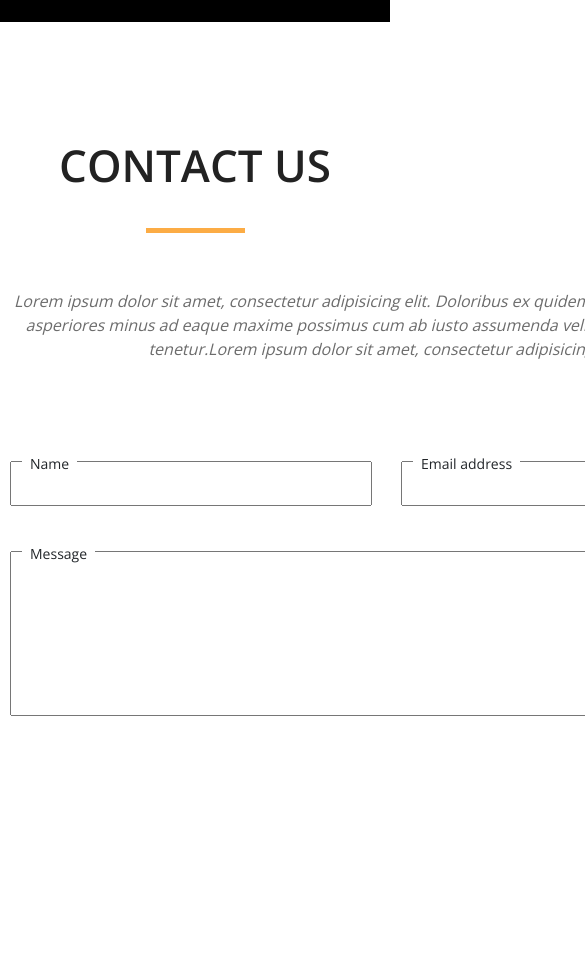
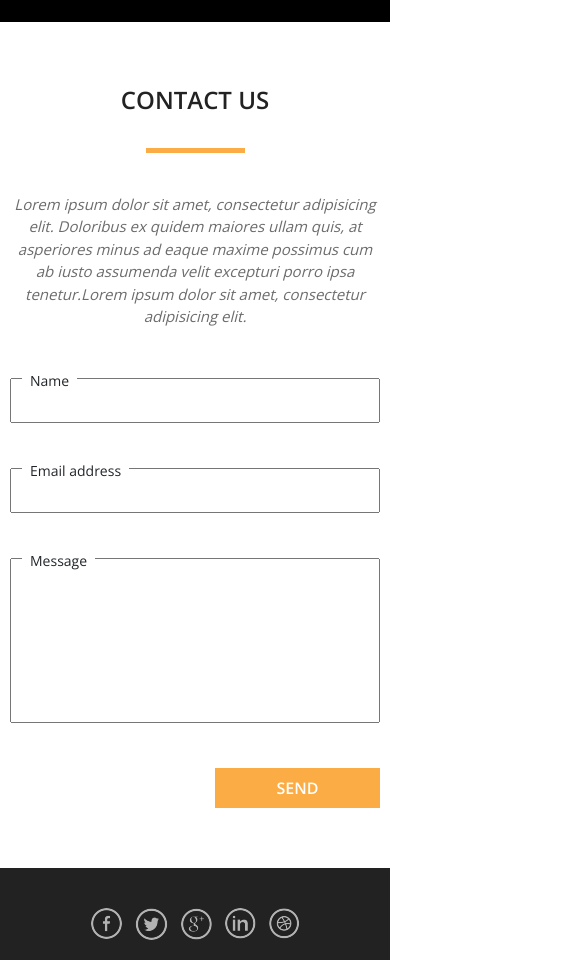
Before and after one commit to homie43/project_my_company, a website: page src/index.html in a window 390 px wide. Shown: the part 7540-8500 px from the top of the page, 585 px wide, since content can reach past the window. Before the commit the page ends 8451 px from the top, so only its background shows below. Drawn offline with nearby package versions, Linux system fonts and the light colour scheme; files that its build step writes are made by us from their sources.

Commit message:
adaptation section contacts and footer

```diff
--- a/src/index.html
+++ b/src/index.html
@@ -290,6 +290,28 @@
         </div>
     </section>
 
+    <footer class="footer">
+        <div class="container">
+            <div class="footer__social">
+                <a href="#" class="footer__link">
+                    <img src="icons/social/facebook.png" alt="facebook" class="social__item">
+                </a>
+                <a href="#" class="footer__link">
+                    <img src="icons/social/twitter.png" alt="twitter" class="social__item">
+                </a>
+                <a href="#" class="footer__link">
+                    <img src="icons/social/google.png" alt="google" class="social__item">
+                </a>
+                <a href="#" class="footer__link">
+                    <img src="icons/social/linkedin.png" alt="linkedin" class="social__item">
+                </a>
+                <a href="#" class="footer__link">
+                    <img src="icons/social/dribbble.png" alt="dribbble" class="social__item">
+                </a>
+            </div>
+        </div>
+    </footer>
+
     <script src="js/script.js"></script>
 </body>
 </html>
--- a/src/sass/blocks/_contacts.scss
+++ b/src/sass/blocks/_contacts.scss
@@ -22,7 +22,7 @@
         text-align: center;
     }
     &__wrapper {
-        width: 753px;
+        max-width: 753px;
         margin: 0 auto;
     }
     &__form {
--- /dev/null
+++ b/src/sass/blocks/_footer.scss
@@ -0,0 +1,15 @@
+.footer {
+    padding-top: 30px;
+    min-height: 92px;
+    background-color: #222222;
+    &__social {
+        display: flex;
+        justify-content: center;
+    }
+    &__link {
+        margin-right: 13px;
+        &:nth-child(5) {
+            margin-right: unset;
+        }
+    }
+}
--- a/src/sass/blocks/_media.scss
+++ b/src/sass/blocks/_media.scss
@@ -141,6 +141,11 @@
             }
         }
     }
+    .contacts {
+        &__form {
+            grid-template-columns: repeat(2,340px);
+        }
+    }
 }
 
 @media (max-width: 768px) {
@@ -204,6 +209,17 @@
     .testimonials {
         &__title {
             font-size: 34px;
+        }
+    }
+    .contacts {
+        &__title {
+            font-size: 34px;
+        }
+        &__form {
+            grid-template: 45px 45px 165px 40px / 1fr;
+        }
+        &__input {
+            grid-column: 1 / 3;
         }
     }
 }
@@ -338,4 +354,17 @@
             font-size: 15px;
         }
     }
+    .contacts {
+        padding: 50px 0;
+        &__title {
+            font-size: 24px;
+        }
+        &__text {
+            margin-top: 40px;
+            font-size: 15px;
+        }
+        &__form {
+            margin-top: 50px;
+        }
+    }
 }
--- a/src/sass/style.scss
+++ b/src/sass/style.scss
@@ -31,6 +31,7 @@ li {
 @import 'blocks/album';
 @import 'blocks/testimonials';
 @import 'blocks/contacts';
+@import 'blocks/footer';
 
 
 
```
Also changed, not shown: dist/css/style.min.css, dist/icons/social/dribbble.png (added), dist/icons/social/facebook.png (added), dist/icons/social/google.png (added), dist/icons/social/linkedin.png (added), dist/icons/social/twitter.png (added), dist/index.html, src/icons/social/dribbble.png (added), src/icons/social/facebook.png (added), src/icons/social/google.png (added), src/icons/social/linkedin.png (added), src/icons/social/twitter.png (added).
